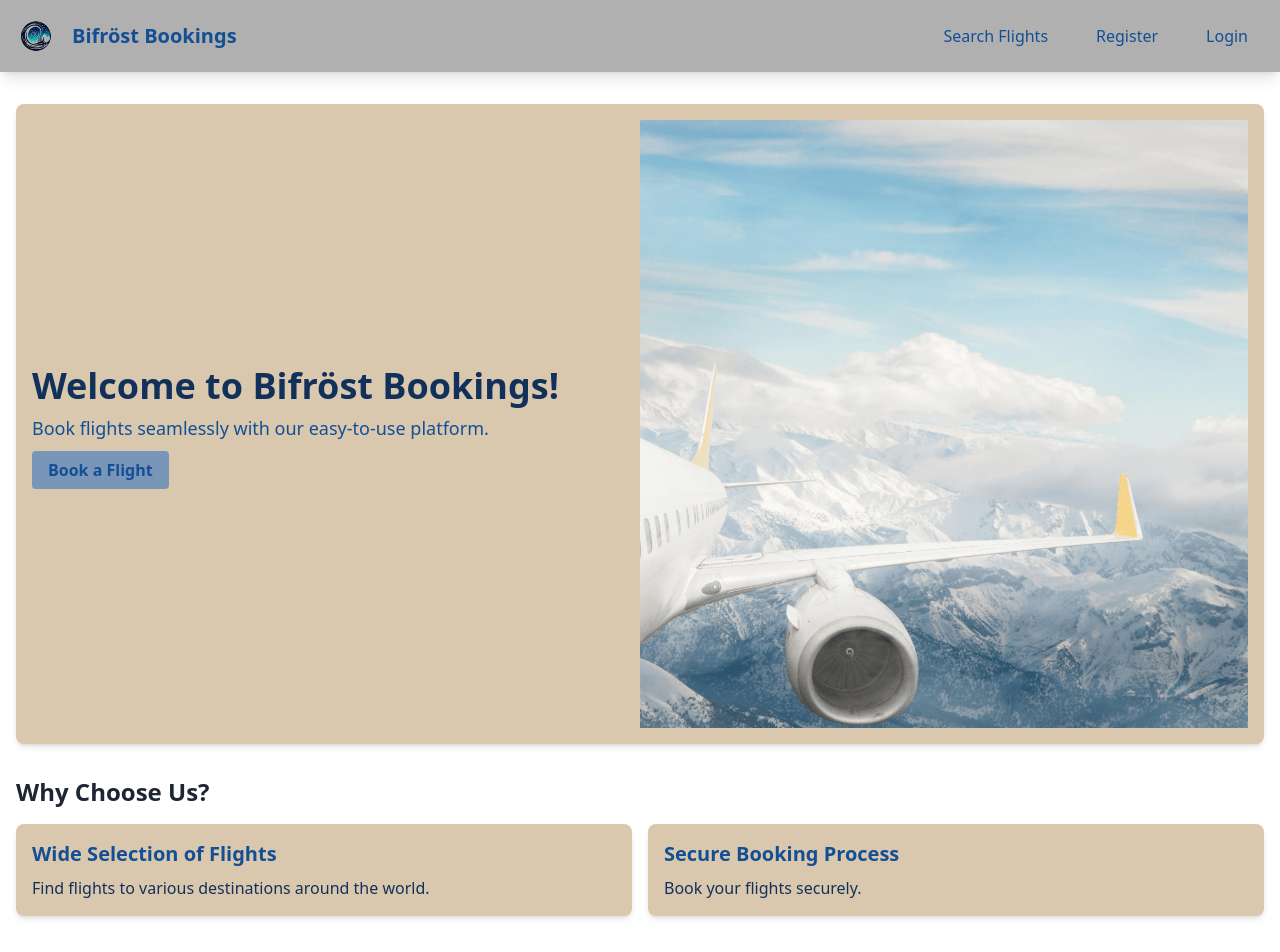
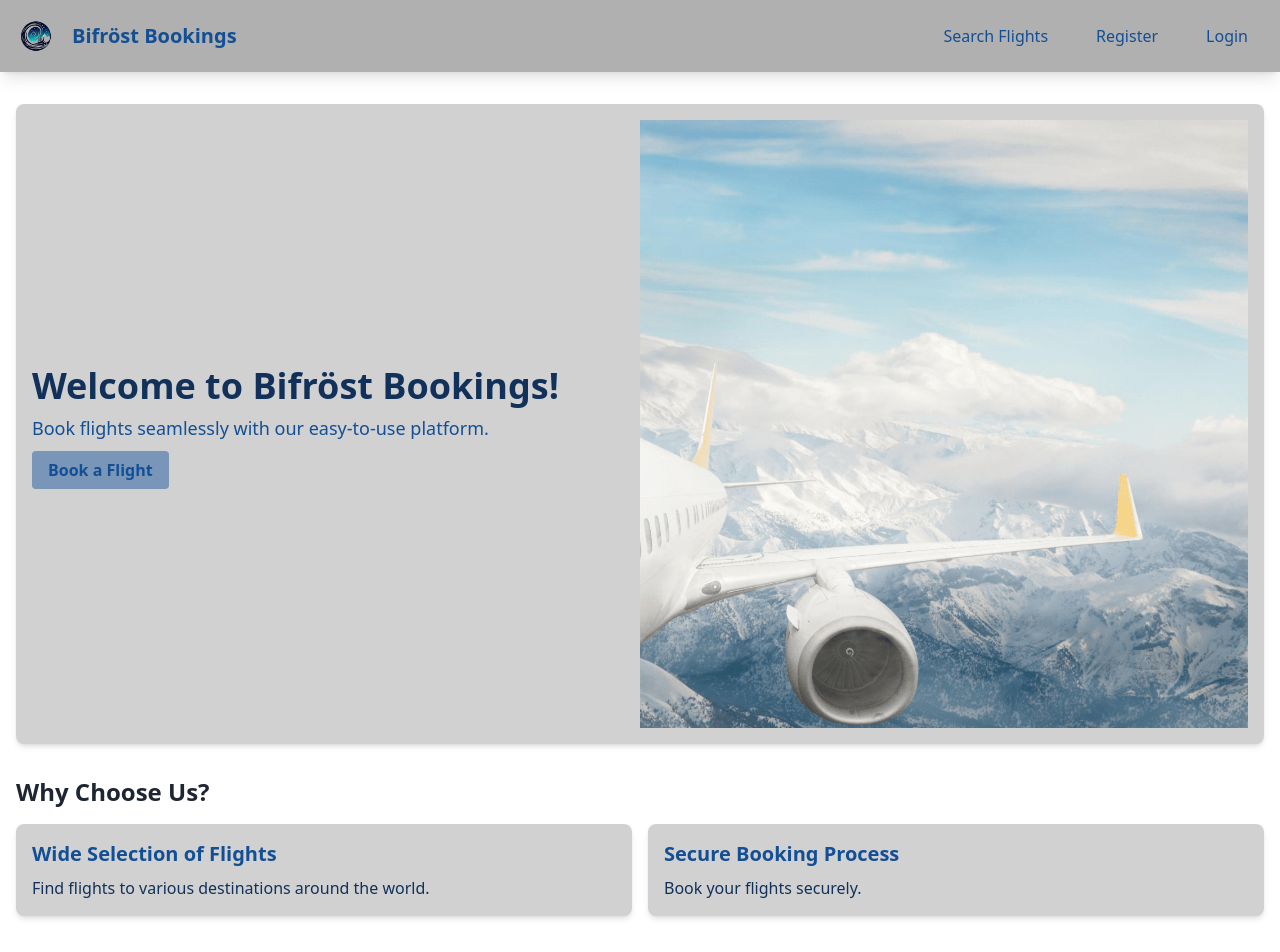
Before and after one commit to cameronotoole44/BifrostBooking, a React (Create React App) app in the folder frontend/bifrost-booking/: page / in a window 1280 px wide. Shown: the top 952 px of the page. Built offline with nearby package versions, Linux system fonts and the light colour scheme.

Commit message:
styling change and added flight details route

```diff
--- a/frontend/bifrost-booking/src/App.js
+++ b/frontend/bifrost-booking/src/App.js
@@ -1,11 +1,10 @@
 import React from 'react';
 import { BrowserRouter as Router, Route, Routes } from 'react-router-dom';
-import { Provider } from 'react-redux';
-import store from './store';
 import HomePage from './components/pages/Home';
 import SettingsPage from './components/pages/Settings';
 import Dashboard from './components/pages/dashboard';
 import SearchFlights from './components/flights/Search';
+import FlightDetails from './components/flights/FlightDetails';
 import CreateBooking from './components/bookings/CreateBooking';
 import EditBooking from './components/bookings/EditBooking';
 import LoginPage from './components/auth/Login';
@@ -17,7 +16,6 @@
 
 const App = () => {
   return (
-    <Provider store={store}>
     <Router>
       <Navbar />
       <Routes>
@@ -25,6 +23,7 @@
         <Route path="/settings" element={<SettingsPage />} />
         <Route path="/dashboard" element={<Dashboard />} />
         <Route path="/search" element={<SearchFlights />} />
+        <Route path="/flights/:id" element={<FlightDetails />} />
         <Route path="/bookings" element={<CreateBooking />} />
         <Route path="/bookings/:bookingId" element={<EditBooking />} />
         <Route path="/auth/login" element={<LoginPage />} />
@@ -33,8 +32,7 @@
       </Routes>
       <Footer />
     </Router>
-    </Provider>
-  )
+  );
 };
 
 export default App;
--- a/frontend/bifrost-booking/src/components/pages/Home.js
+++ b/frontend/bifrost-booking/src/components/pages/Home.js
@@ -1,12 +1,11 @@
 import React from 'react';
 import { Link } from 'react-router-dom';
-import Navbar from './Navbar';
 import WelcomeGif from '../../assets/images/bifrost-bookings.gif';
 
 const Home = () => {
     return (
         <div className="container mx-auto px-4 py-8">
-            <div className="flex flex-col bg-leather-200 md:flex-row items-center justify-between rounded-lg shadow-md p-4">
+            <div className="flex flex-col bg-smoke-200 md:flex-row items-center justify-between rounded-lg shadow-md p-4">
                 <div className="md:w-1/2 mb-4 md:mb-0">
                     <h1 className="text-4xl font-bold mb-2 text-sky-950">Welcome to Bifröst Bookings!</h1>
                     <p className="text-lg mb-4 text-sky-900">Book flights seamlessly with our easy-to-use platform.</p>
@@ -22,11 +21,11 @@
             <div className="mt-8">
                 <h2 className="text-2xl font-bold mb-4 text-cloud-950">Why Choose Us?</h2>
                 <div className="grid grid-cols-1 md:grid-cols-2 gap-4">
-                    <div className="bg-leather-200 rounded-lg shadow-md p-4">
+                    <div className="bg-smoke-200 rounded-lg shadow-md p-4">
                         <h3 className="text-xl font-bold mb-2 text-sky-900">Wide Selection of Flights</h3>
                         <p className="text-sky-950">Find flights to various destinations around the world.</p>
                     </div>
-                    <div className="bg-leather-200 rounded-lg shadow-md p-4">
+                    <div className="bg-smoke-200 rounded-lg shadow-md p-4">
                         <h3 className="text-xl font-bold mb-2 text-sky-900">Secure Booking Process</h3>
                         <p className="text-sky-950">Book your flights securely.</p>
                     </div>
```
Lines whose indentation alone changed are shown as unchanged.
